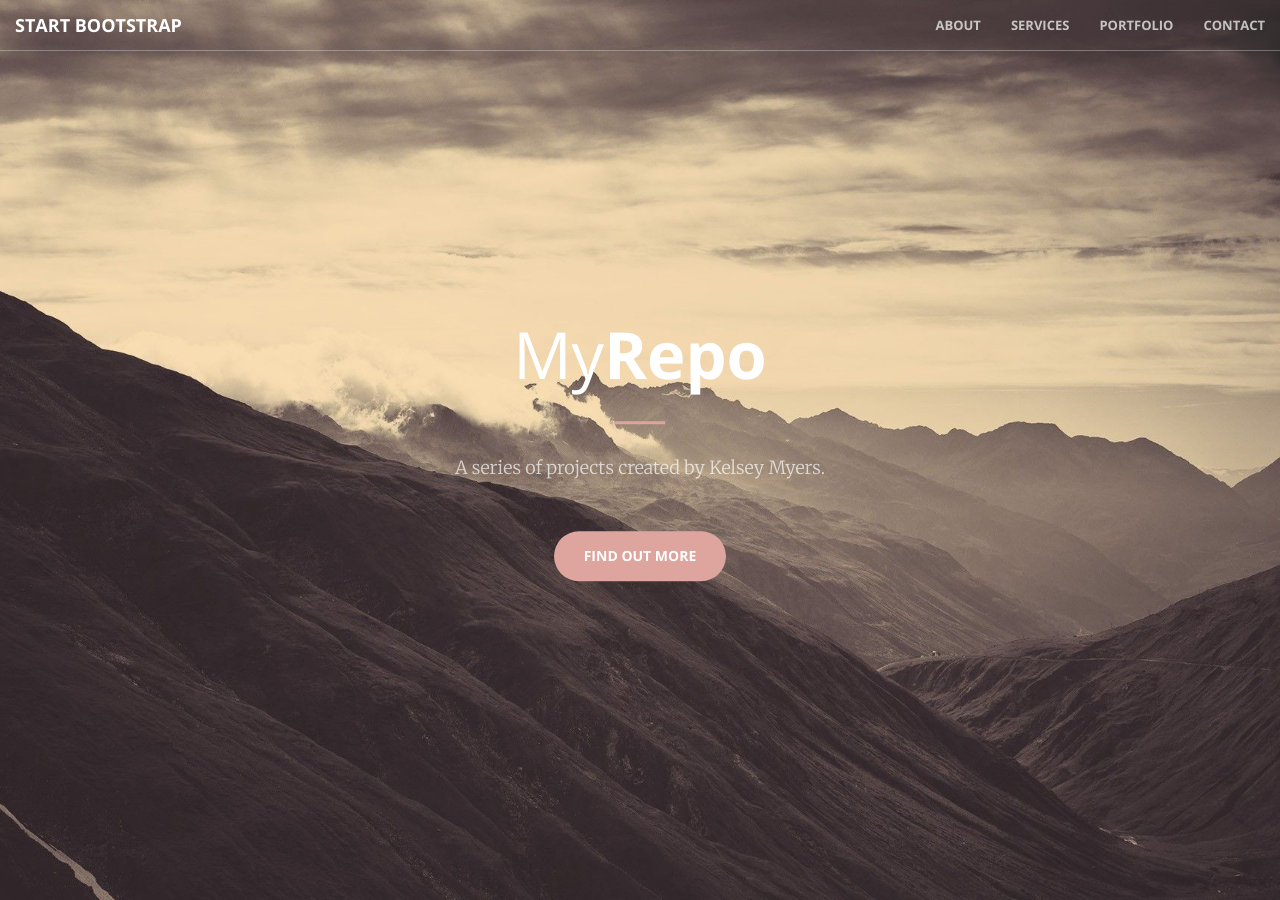
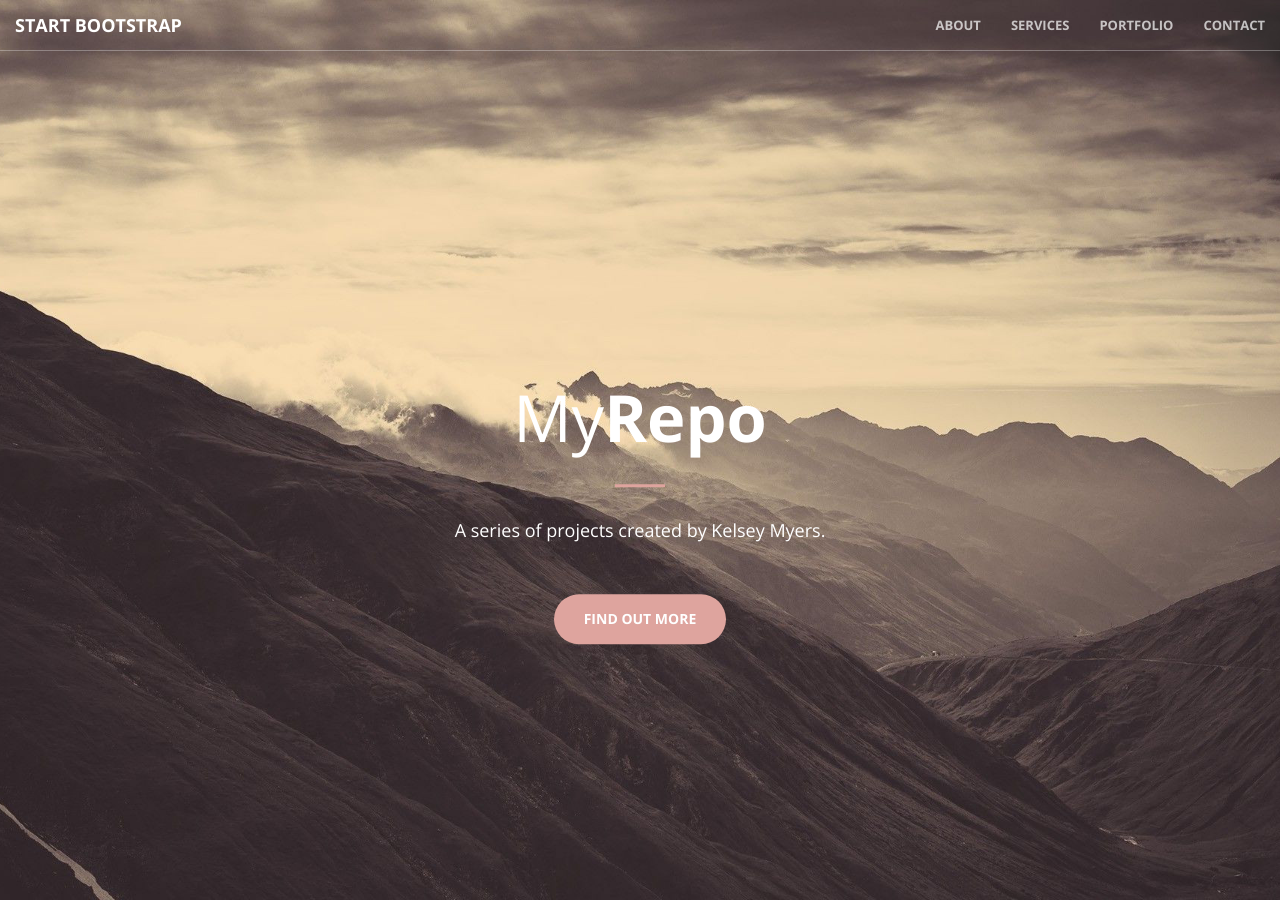
Before and after one commit to kelsey-myers/github-pages, a Jekyll site: the page built from index.html, in a window 1280 px wide and 900 px high. Built offline with Jekyll 4.4.1, drawn with Linux system fonts in a browser that asks for light colours.

Commit message:
Changes to header

```diff
--- a/_sass/_base.scss
+++ b/_sass/_base.scss
@@ -173,8 +173,8 @@ header {
                 margin: 30px auto;
             }
             p {
-                font-weight: 300;
-                color: rgba(white, .7);
+                font-weight: 100;
+                color: white;
                 font-size: 16px;
                 margin-bottom: 50px;
             }
@@ -184,7 +184,7 @@ header {
         min-height: 100%;
         .header-content {
             position: absolute;
-            top: 50%;
+            top: 57%;
             -webkit-transform: translateY(-50%);
             -ms-transform: translateY(-50%);
             transform: translateY(-50%);
--- a/_sass/_mixins.scss
+++ b/_sass/_mixins.scss
@@ -62,5 +62,5 @@
 
 @mixin serif-font()
 {
-	font-family: 'Merriweather', 'Helvetica Neue', Arial, sans-serif;
+	font-family: 'Open Sans', 'Helvetica Neue', Arial, sans-serif;
 }
```
